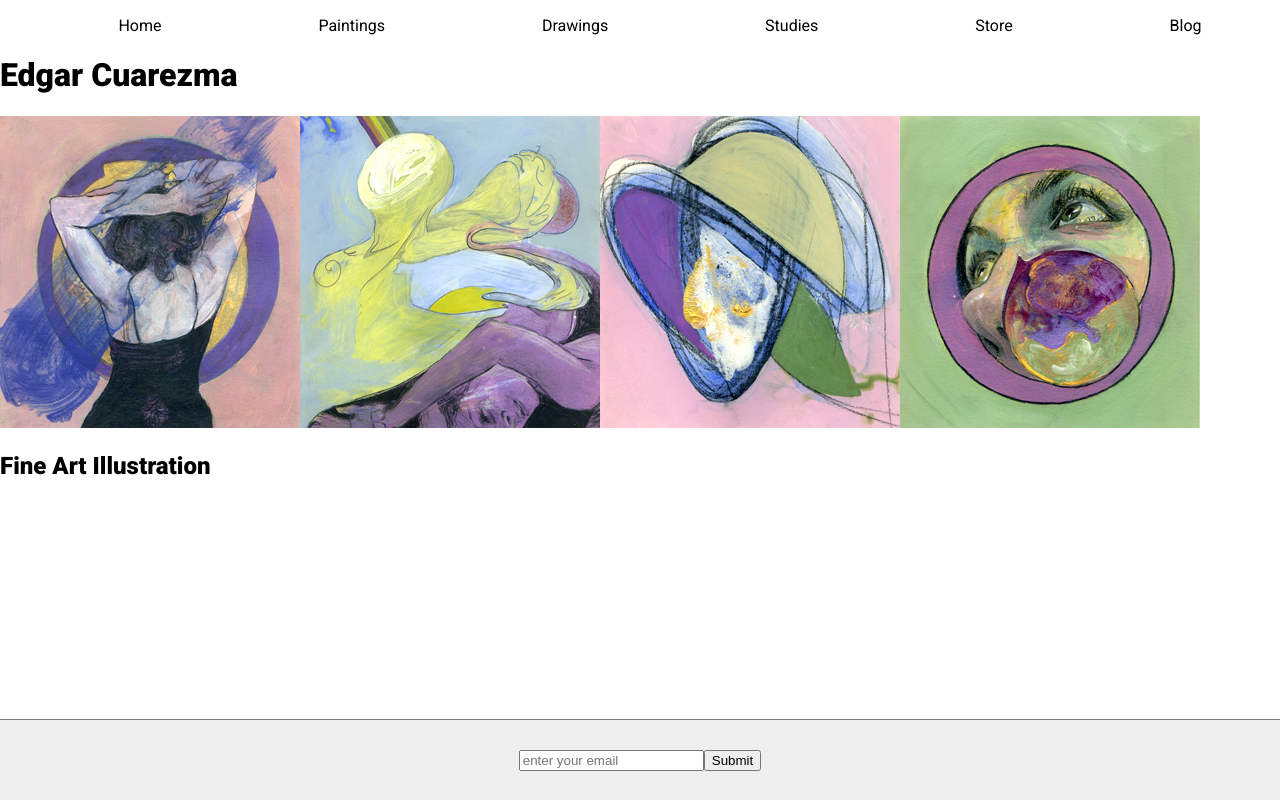
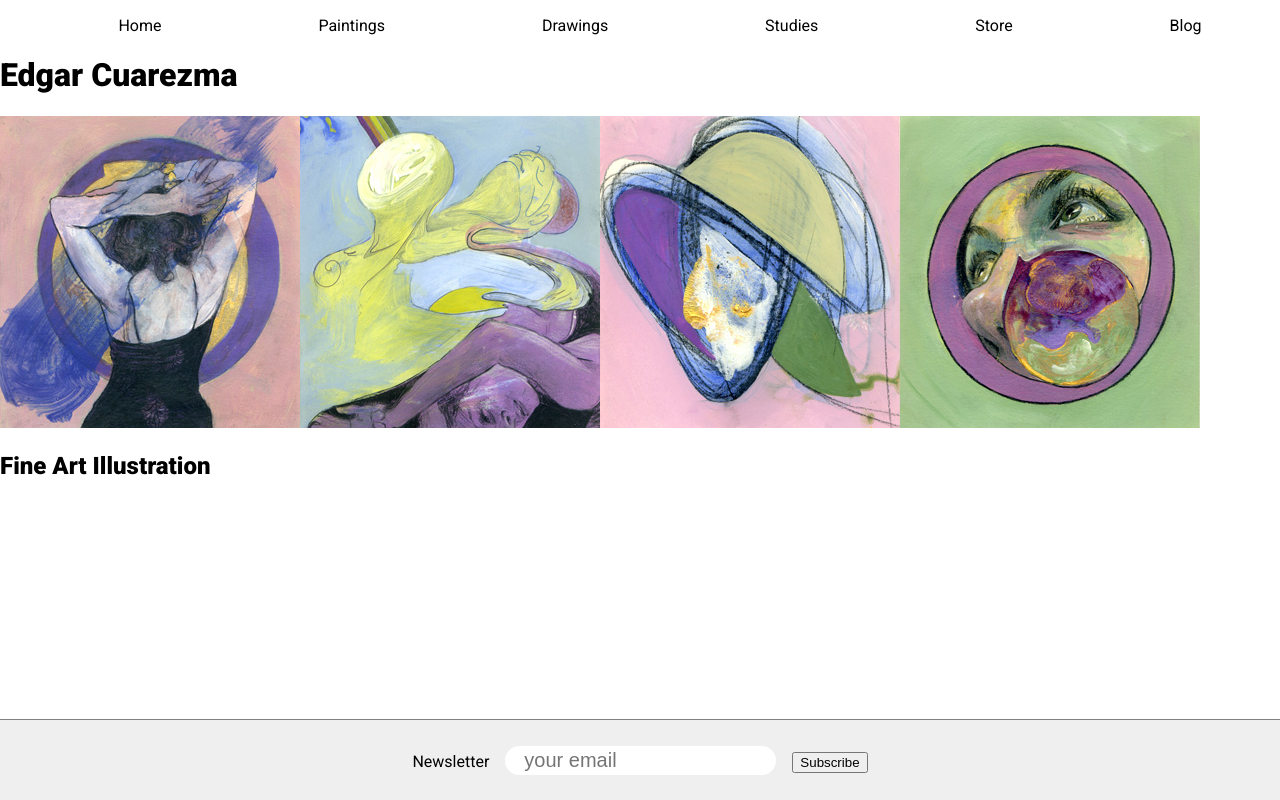
Before and after one commit to ecuarezma/entrante.next, a Next.js app: page / in a window 1280 px wide. Built offline with nearby package versions, Linux system fonts and the light colour scheme.

Commit message:
Add style to form inside footer

```diff
--- a/components/Form/Form.module.css
+++ b/components/Form/Form.module.css
@@ -0,0 +1,10 @@
+.Form input {
+  padding: 3px;
+  margin: 0 1rem 0 1rem;
+  text-indent: 1rem;
+  font-size: 1.25rem;
+  border-radius: 50px;
+  border: none;
+  outline: none;
+  box-sizing: border-box;
+}
--- a/components/Form/index.js
+++ b/components/Form/index.js
@@ -1,20 +1,22 @@
 import React from "react";
 import useInputState from "../utilities/hooks/useInputState";
+import classes from "./Form.module.css";
 
 const Form = () => {
   const [value, handleChange, handleSubmit, hideForm] = useInputState(" ");
   let form = hideForm ? (
     <p>Thank you for joining!</p>
   ) : (
-    <form onSubmit={handleSubmit}>
+    <form onSubmit={handleSubmit} className={classes.Form}>
+      <label>Newsletter</label>
       <input
         type="email"
         title="email"
-        placeholder="enter your email"
+        placeholder="your email"
         onChange={handleChange}
         value={value}
       />
-      <button>Submit</button>
+      <button>Subscribe</button>
     </form>
   );
   return form;
```
